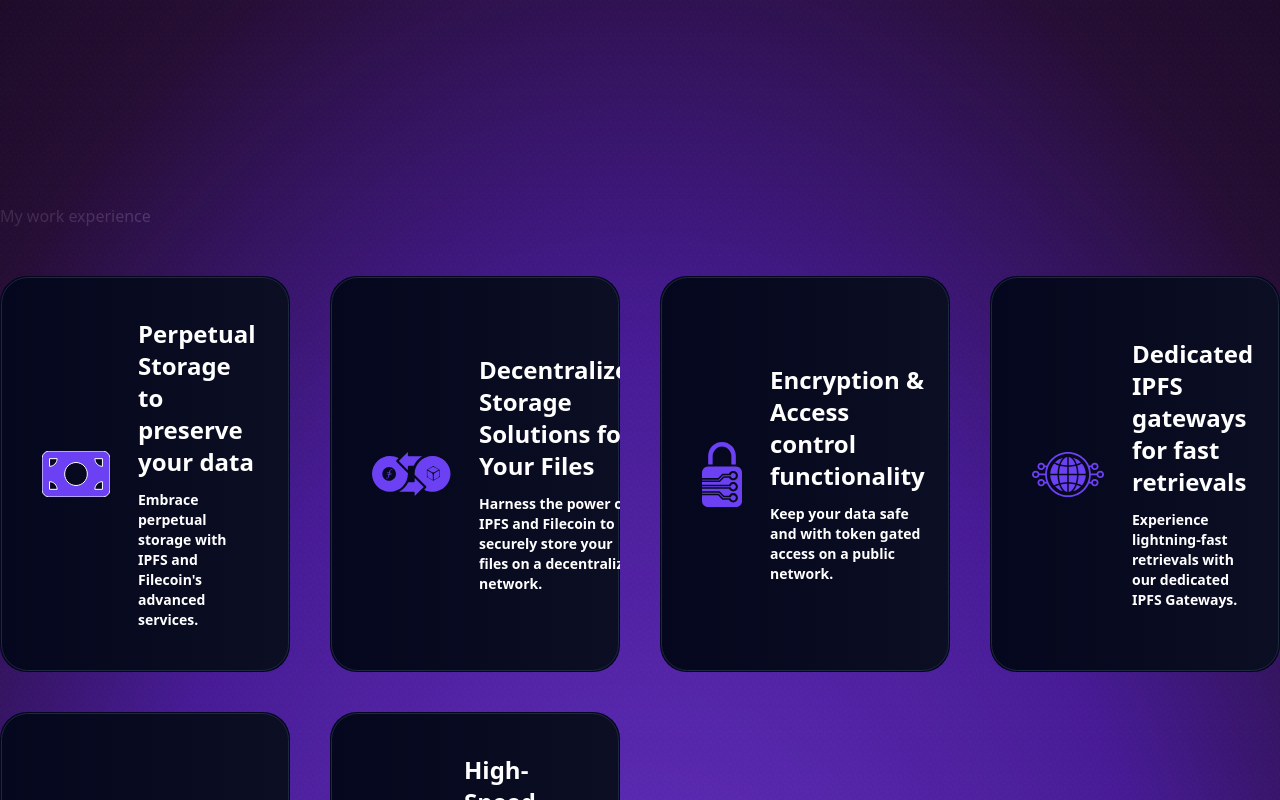
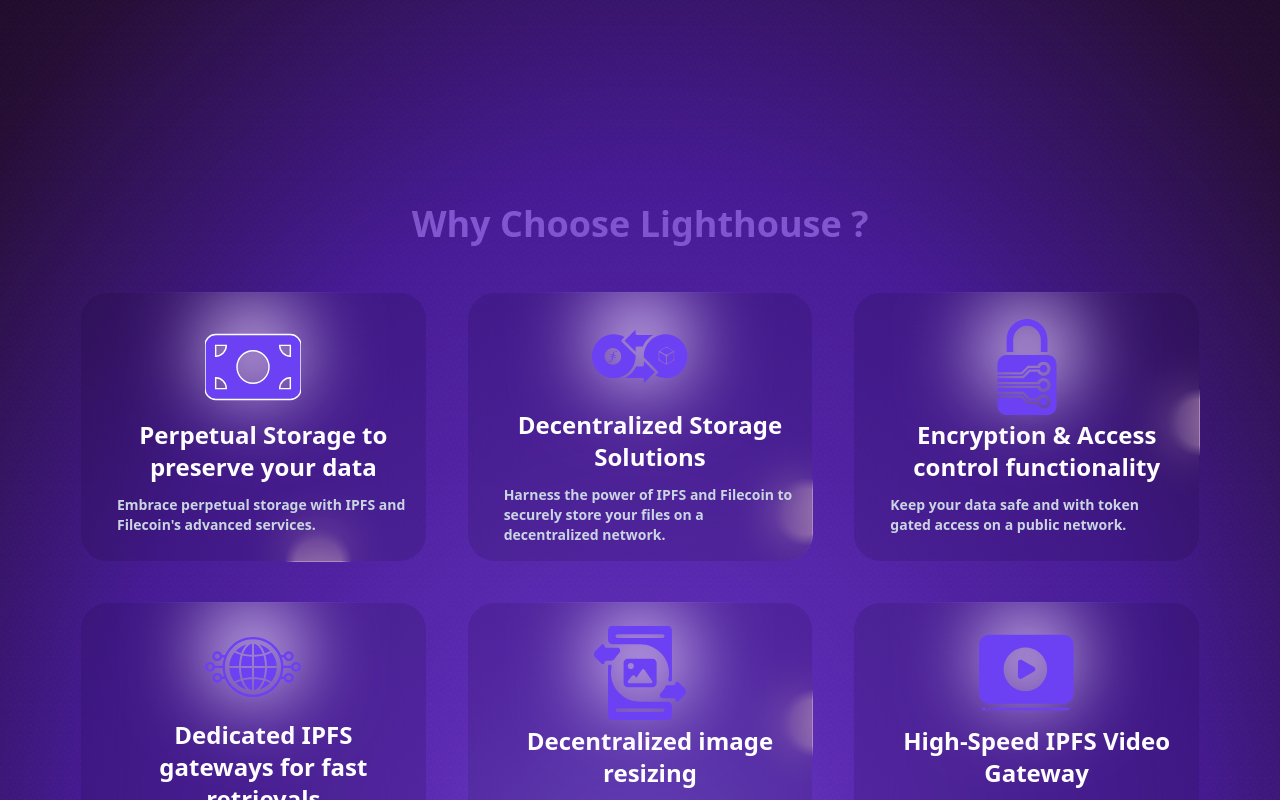
Before and after one commit to AkashJana18/lighthouse-revamp, a Next.js app: page / in a window 1280 px wide. Shown: the part 820-1620 px from the top of the page. Built offline with nearby package versions, Linux system fonts and the light colour scheme.

Commit message:
Fix: Feature card animation

```diff
--- a/src/components/Features.tsx
+++ b/src/components/Features.tsx
@@ -1,4 +1,5 @@
-import { Button } from "./ui/MovingBorders";
+"use client";
+import { Button } from "@/components/ui/MovingBorders";
 
 const Features = () => {
   const KeyFeatures = [
@@ -11,7 +12,7 @@
     {
       thumbnail: "/featureIcon/feature_5.svg",
       id: 5,
-      title: "Decentralized Storage Solutions for Your Files",
+      title: "Decentralized Storage Solutions",
       desc: `Harness the power of IPFS and Filecoin to securely store your files on a decentralized network.`,
     },
     {
@@ -41,42 +42,31 @@
   ];
 
   return (
-    <div className="py-20 w-full">
-      <h1 className="heading">
-        My work<span className="text-purple"> experience</span>
+    <div className="p-10 m-10" id="features">
+      <h1 className="font-semibold text-center text-4xl text-white">
+        Why Choose Lighthouse &#63;
       </h1>
-
-      <div className="w-full mt-12 grid lg:grid-cols-4 grid-cols-1 gap-10">
-        {KeyFeatures.map((card) => (
+      <div className="w-full mt-12 grid grid-cols-1 md:grid-cols-2 lg:grid-cols-3 gap-10">
+        {KeyFeatures.map((feature, index) => (
           <Button
-            key={card.id}
-            //   random duration will be fun , I think , may be not
-            duration={Math.floor(Math.random() * 10000) + 10000}
+            key={index}
             borderRadius="1.75rem"
-            style={{
-              //   add these two
-              //   you can generate the color from here https://cssgradient.io/
-              background: "rgb(4,7,29)",
-              backgroundColor:
-                "linear-gradient(90deg, rgba(4,7,29,1) 0%, rgba(12,14,35,1) 100%)",
-              // add this border radius to make it more rounded so that the moving border is more realistic
-              borderRadius: `calc(1.75rem* 0.96)`,
-            }}
-            // remove bg-white dark:bg-slate-900
-            className="flex-1 text-black dark:text-white border-neutral-200 dark:border-slate-800"
+            duration={Math.floor(Math.random() * 10000 + 10000)}
+            className="flex-1 text-black dark:text-white shadow-drop-lg"
           >
-            <div className="flex lg:flex-row flex-col lg:items-center p-3 py-6 md:p-5 lg:p-10 gap-2">
+            <div className="flex relative flex-col justify-center items-center gap-1 p-4">
+              <div className="absolute top-0 bg-purple-200 rounded-full blur-2xl w-24 h-24 z-1"></div>
               <img
-                src={card.thumbnail}
-                alt={card.thumbnail}
-                className="lg:w-32 md:w-20 w-16"
+                src={feature.thumbnail}
+                alt={feature.thumbnail}
+                className="w-24 h-24 z-2"
               />
               <div className="lg:ms-5">
-                <h1 className="text-start text-xl md:text-2xl font-bold">
-                  {card.title}
+                <h1 className=" text-xl md:text-2xl font-bold">
+                  {feature.title}
                 </h1>
-                <p className="text-start text-white-100 mt-3 font-semibold">
-                  {card.desc}
+                <p className="text-start text-slate-300 mt-3 font-semibold">
+                  {feature.desc}
                 </p>
               </div>
             </div>
--- a/src/components/ui/MovingBorders.tsx
+++ b/src/components/ui/MovingBorders.tsx
@@ -6,7 +6,7 @@
   useMotionTemplate,
   useMotionValue,
   useTransform,
-} from "framer-motion";
+} from "motion/react";
 import React, { useRef } from "react";
 
 export function Button({
@@ -31,8 +31,8 @@
   return (
     <Component
       className={cn(
-        "bg-transparent relative text-xl 2xl:col-span-1 md:col-span-1 p-[1px] overflow-hidden",
-        containerClassName
+        "relative overflow-hidden bg-transparent p-[1px] text-xl",
+        containerClassName,
       )}
       style={{
         borderRadius: borderRadius,
@@ -46,8 +46,8 @@
         <MovingBorder duration={duration} rx="30%" ry="30%">
           <div
             className={cn(
-              "h-20 w-20 opacity-[0.8] bg-[radial-gradient(var(--purple-400)_40%,transparent_60%)]",
-              borderClassName
+              "h-20 w-20 bg-[radial-gradient(#c8a2c8_40%,transparent_60%)] opacity-[0.8]",
+              borderClassName,
             )}
           />
         </MovingBorder>
@@ -55,12 +55,11 @@
 
       <div
         className={cn(
-          "relative bg-sky-100/[0.05] border border-slate-800 backdrop-blur-xl text-white flex items-center justify-center w-full h-full text-sm antialiased",
-          className
+          "relative flex h-full w-full items-center justify-center bg-black/10 text-sm text-white antialiased backdrop-blur-xl",
+          className,
         )}
         style={{
           borderRadius: `calc(${borderRadius} * 0.96)`,
-          background: "linear-gradient(90deg, rgba(4,7,29,1) 0%, rgba(12,14,35,1) 100%",
         }}
       >
         {children}
@@ -95,11 +94,11 @@
 
   const x = useTransform(
     progress,
-    (val) => pathRef.current?.getPointAtLength(val).x
+    (val) => pathRef.current?.getPointAtLength(val).x,
   );
   const y = useTransform(
     progress,
-    (val) => pathRef.current?.getPointAtLength(val).y
+    (val) => pathRef.current?.getPointAtLength(val).y,
   );
 
   const transform = useMotionTemplate`translateX(${x}px) translateY(${y}px) translateX(-50%) translateY(-50%)`;
```
